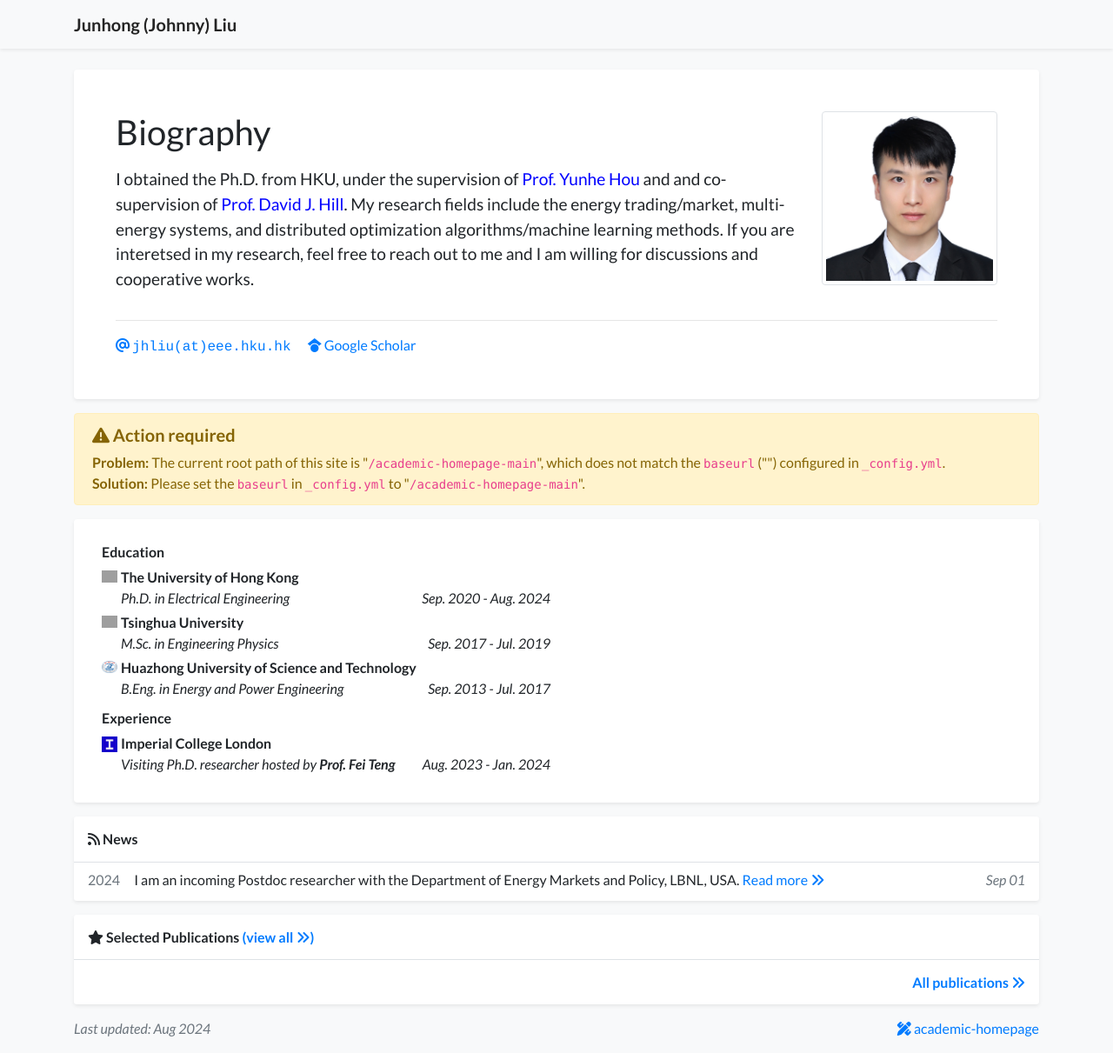
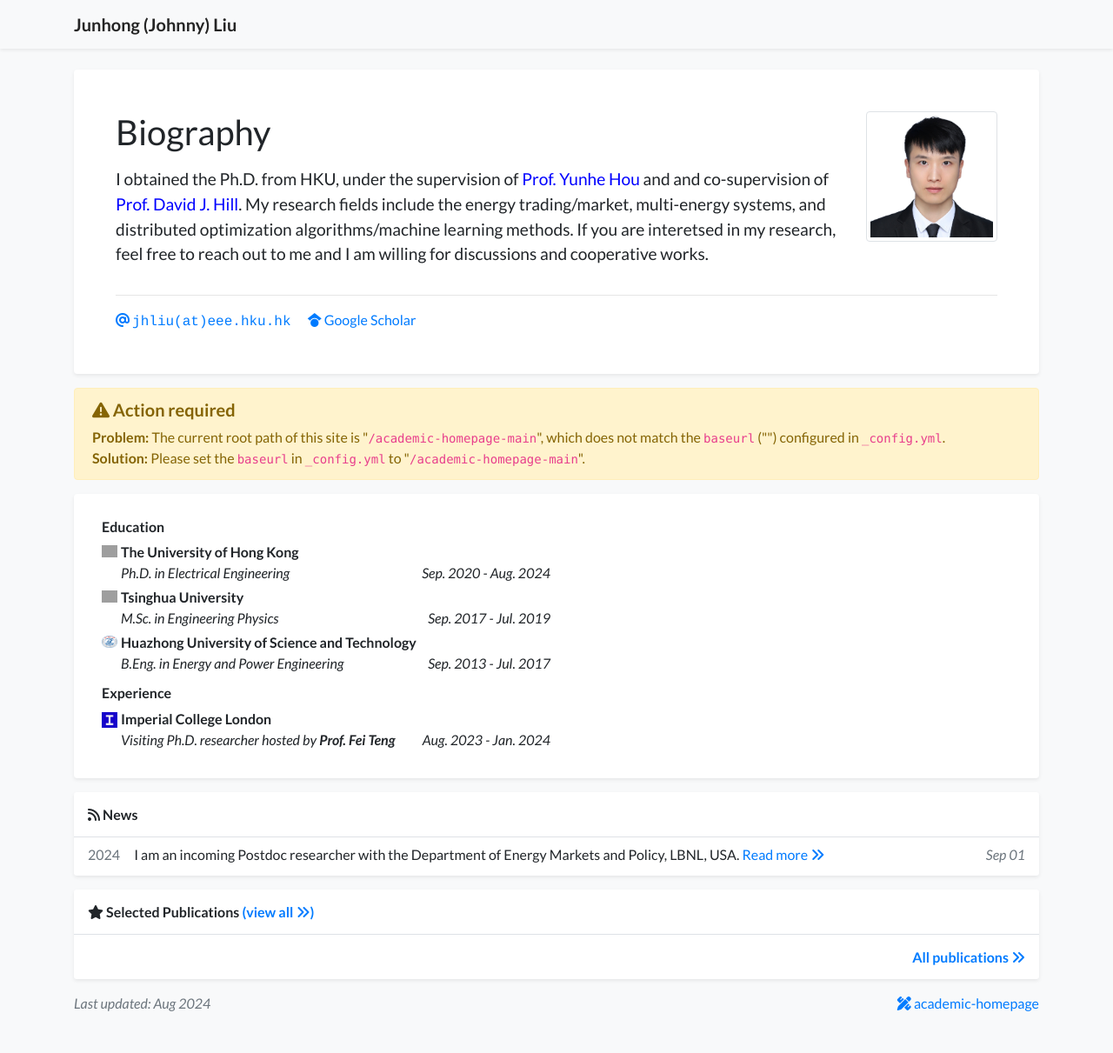
Before and after one commit to johnny-eee/academic-homepage-main, a Jekyll site: the page built from index.html, in a window 1280 px wide and 1211 px high. Shown: the whole window at 87% size. Built offline with Jekyll 4.4.1, drawn with Linux system fonts in a browser that asks for light colours; a style sheet for code colours, icons or effects is not loaded; grey boxes are pictures that could not be loaded.

Commit message:
Update profile_card.html

```diff
--- a/_includes/widgets/profile_card.html
+++ b/_includes/widgets/profile_card.html
@@ -28,7 +28,7 @@
                             <img
                                 src="{{ site.data.profile.portrait_url | relative_url }}"
                                 class="figure-img img-fluid img-thumbnail"
-                                style="height: 200px;"
+                                style="height: 150px;"
                                 data-toggle="tooltip"
                                 data-placement="top"
                                 title="{{ site.data.profile.portrait_caption }}"
```
